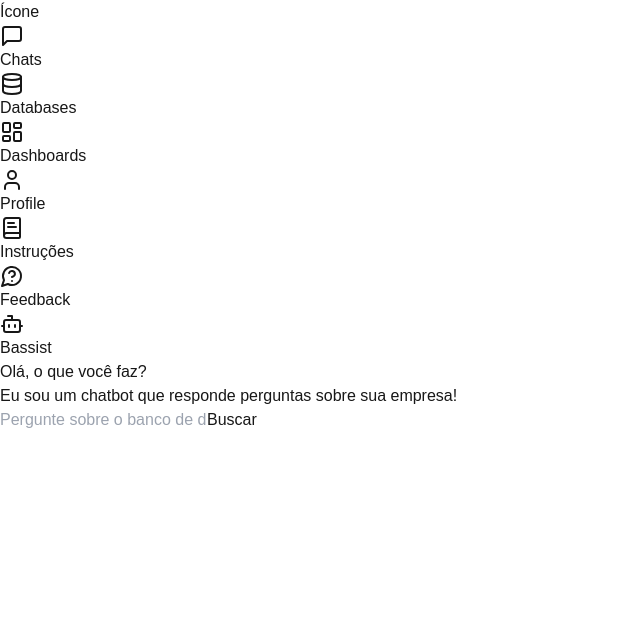
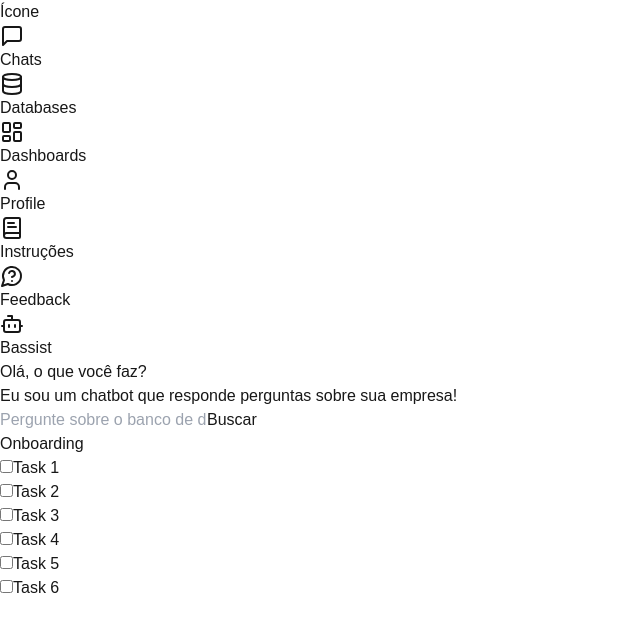
Before and after one commit to chicofgdl/maia, a Next.js app: page / in a window 1280 px wide. Shown: the top 632 px of the page, without its empty margins (0-640 px from the left). Built offline with nearby package versions, Linux system fonts and the light colour scheme.

Commit message:
Checklist adicionado.
- Links da sidebar pendentes
- Comunicação com o bot pendente

```diff
--- a/src/app/page.tsx
+++ b/src/app/page.tsx
@@ -1,6 +1,7 @@
 'use client';  // Pasta app renderiza do lado do servidor. Essa linha informa que é para renderizar do lado cliente.
 import ChatInput from '@/components/ChatInput';
 import Sidebar from '../components/Sidebar';
+import Checklist from '@/components/Checklist';
 import { useState } from 'react';
 
 export default function Home() {
@@ -16,15 +17,13 @@ export default function Home() {
 
   return (
     <div className="w-full h-screen flex bg-gray-600 p-6">
-      {/* Sidebar */}
-      <div className="w-60 bg-gray-400 p-6 rounded-2xl">
+
+      <div className="w-1/4 bg-gray-400 p-6 rounded-2xl">
         <Sidebar />
       </div>
-
-      {/* Main Content */}
       <div className="flex-1 flex flex-col px-6 gap-6">
         {/* Histórico de Conversa */}
-        <div className="h-[85%] w-[60%] bg-gray-400 rounded-2xl p-6 overflow-y-auto">
+        <div className="h-[85%] bg-gray-400 rounded-2xl p-6 overflow-y-auto">
           <div className="h-full w-full bg-gray-300 rounded-2xl p-8 flex flex-col gap-4">
             {messages.map((msg, index) => (
               <div
@@ -40,12 +39,15 @@ export default function Home() {
         </div>
 
         {/* Campo de Input */}
-        <div className="flex-1 p-4 w-[60%] bg-gray-400 rounded-2xl">
+        <div className="flex-1 p-4 bg-gray-400 rounded-2xl">
           <ChatInput
             onSubmit={(message: string) => addMessage(message, 'user')} // Exemplo: Adiciona mensagem do usuário
           />
         </div>
       </div>
+      <div className="w-1/4 bg-gray-100 p-6 rounded-2xl">
+        <Checklist/>
+      </div>
     </div>
   );
 }
--- /dev/null
+++ b/src/components/Checklist/index.tsx
@@ -0,0 +1,53 @@
+import React, { useState } from "react";
+
+const Checklist = () => {
+
+  const [items, setItems] = useState([
+    { id: 1, text: "Task 1", completed: false },
+    { id: 2, text: "Task 2", completed: false },
+    { id: 3, text: "Task 3", completed: false },
+    { id: 4, text: "Task 4", completed: false },
+    { id: 5, text: "Task 5", completed: false },
+    { id: 6, text: "Task 6", completed: false },
+  ]);
+
+  const toggleCompletion = (id:number) => {
+    setItems((prevItems) =>
+      prevItems.map((item) =>
+        item.id === id ? { ...item, completed: !item.completed } : item
+      )
+    );
+  };
+
+  return (
+    <div
+      className="h-full bg-gray-200 p-4 overflow-y-auto"
+    >
+      <h2 className="text-xl font-semibold mb-4">Onboarding</h2>
+      <ul className="space-y-2">
+        {items.map((item) => (
+          <li
+            key={item.id}
+            className="flex items-center justify-start gap-4 p-3 bg-white rounded-lg shadow-md hover:bg-gray-100"
+          >
+            <input
+              type="checkbox"
+              checked={item.completed}
+              onChange={() => toggleCompletion(item.id)}
+              className="w-6 h-6 cursor-pointer"
+            />
+            <span
+              className={`text-base ${
+                item.completed ? "line-through text-gray-500" : "text-gray-900"
+              }`}
+            >
+              {item.text}
+            </span>
+          </li>
+        ))}
+      </ul>
+    </div>
+  );
+};
+
+export default Checklist;
```
